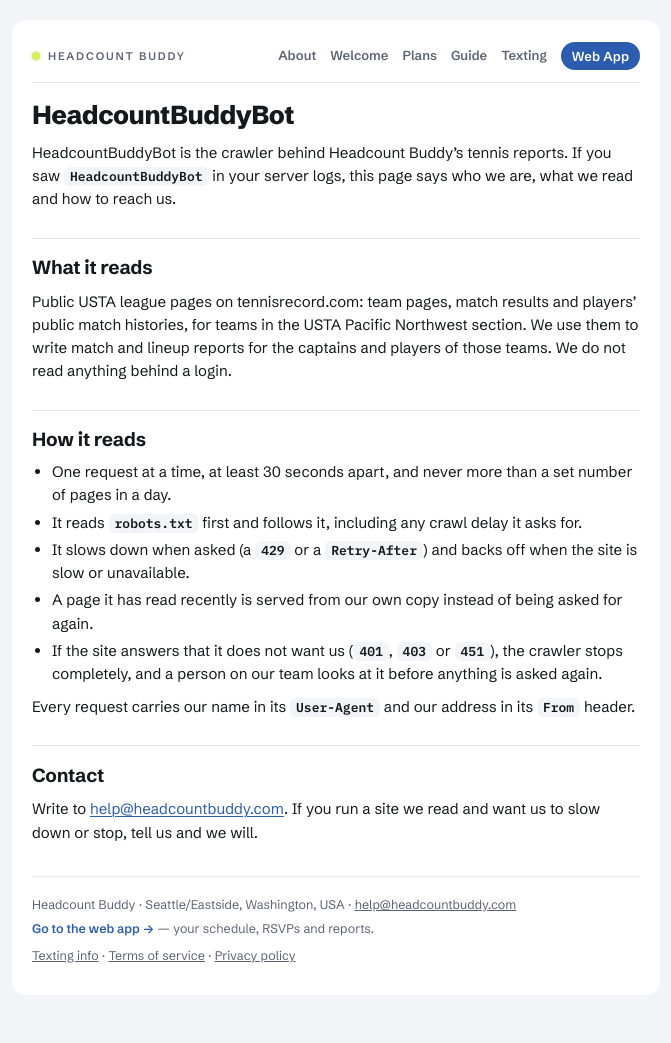
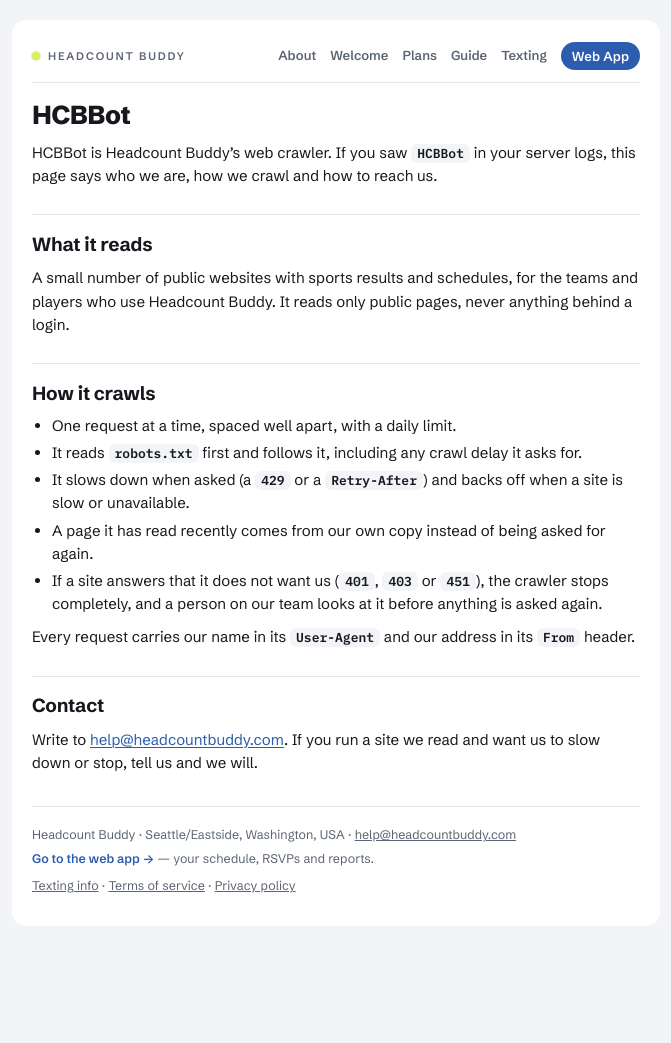
Before and after one commit to hugoaponte/headcount-buddy-web, a Jekyll site: the page built from bot.md, in a window 1280 px wide. Shown: the whole page, without its empty margins (304-975 px from the left). Built offline with Jekyll 4.4.1, drawn with Linux system fonts in a browser that asks for light colours; after the commit the page ends 974 px from its top, so only the background shows below that.

Commit message:
bot: HCBBot, in general terms - the crawler's name, how gently it crawls, how to reach us; no site named
Owner, 2026-11-21: "HCBBot works" and "say in general we crawl some websites and share the generic politeness".

Co-Authored-By: Claude Opus 5.5 <noreply@anthropic.com>
Claude-Session: https://claude.ai/code/session_01B6uVW7g2NaASXahxmcykse
Agent: ubuntu-s-droplet5

```diff
--- a/bot.md
+++ b/bot.md
@@ -1,22 +1,22 @@
 ---
-title: HeadcountBuddyBot
+title: HCBBot
 ---
 
-# HeadcountBuddyBot
+# HCBBot
 
-HeadcountBuddyBot is the crawler behind Headcount Buddy's tennis reports. If you saw `HeadcountBuddyBot` in your server logs, this page says who we are, what we read and how to reach us.
+HCBBot is Headcount Buddy's web crawler. If you saw `HCBBot` in your server logs, this page says who we are, how we crawl and how to reach us.
 
 ## What it reads
 
-Public USTA league pages on tennisrecord.com: team pages, match results and players' public match histories, for teams in the USTA Pacific Northwest section. We use them to write match and lineup reports for the captains and players of those teams. We do not read anything behind a login.
+A small number of public websites with sports results and schedules, for the teams and players who use Headcount Buddy. It reads only public pages, never anything behind a login.
 
-## How it reads
+## How it crawls
 
-- One request at a time, at least 30 seconds apart, and never more than a set number of pages in a day.
+- One request at a time, spaced well apart, with a daily limit.
 - It reads `robots.txt` first and follows it, including any crawl delay it asks for.
-- It slows down when asked (a `429` or a `Retry-After`) and backs off when the site is slow or unavailable.
-- A page it has read recently is served from our own copy instead of being asked for again.
-- If the site answers that it does not want us (`401`, `403` or `451`), the crawler stops completely, and a person on our team looks at it before anything is asked again.
+- It slows down when asked (a `429` or a `Retry-After`) and backs off when a site is slow or unavailable.
+- A page it has read recently comes from our own copy instead of being asked for again.
+- If a site answers that it does not want us (`401`, `403` or `451`), the crawler stops completely, and a person on our team looks at it before anything is asked again.
 
 Every request carries our name in its `User-Agent` and our address in its `From` header.
 
```
